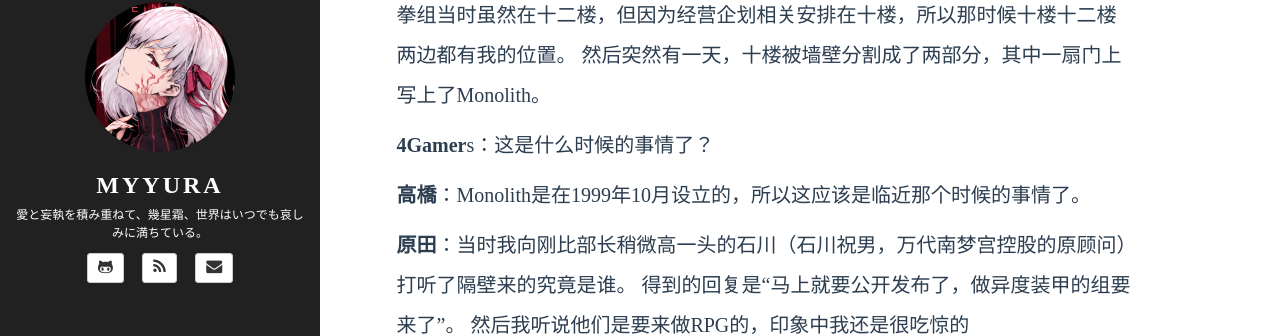
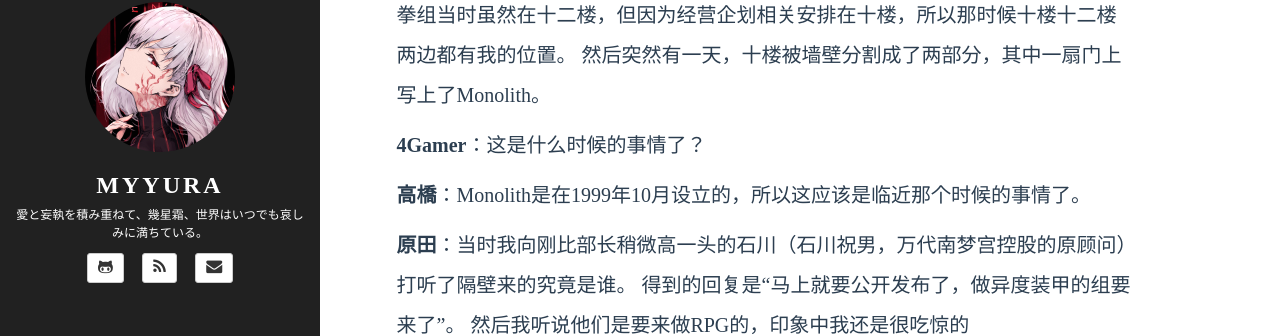
Before and after one commit to Myyura/myyura.github.io, a Jekyll site: the page built from _posts/game/2019-6-20-takabashi_4gamer_interview.md, in a window 1280 px wide and 900 px high, scrolled down 742 px. Shown: the part 126-462 px from the top of the window. Built offline with Jekyll 4.4.1, drawn with Linux system fonts in a browser that asks for light colours; a script that is not in the unit is left out; comment, search, counter and statistics services are not loaded.

```diff
--- a/_posts/game/2019-6-20-takabashi_4gamer_interview.md
+++ b/_posts/game/2019-6-20-takabashi_4gamer_interview.md
@@ -34,7 +34,7 @@ Monolith于2018年10月于官网上发布了招聘信息，作为开端，我想
 然后突然有一天，十楼被墙壁分割成了两部分，其中一扇门上写上了Monolith。
 
 
-**4Gamer**s：这是什么时候的事情了？
+**4Gamer**：这是什么时候的事情了？
 
 
 **高橋**：Monolith是在1999年10月设立的，所以这应该是临近那个时候的事情了。
```
